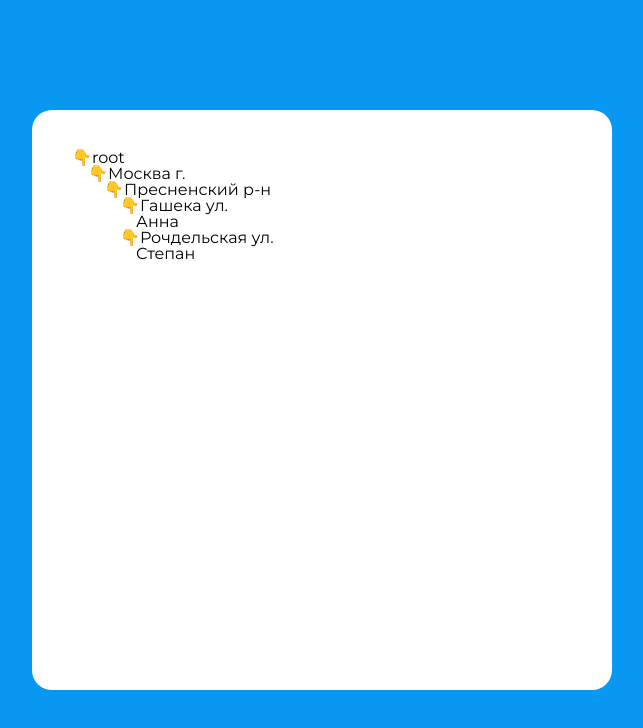
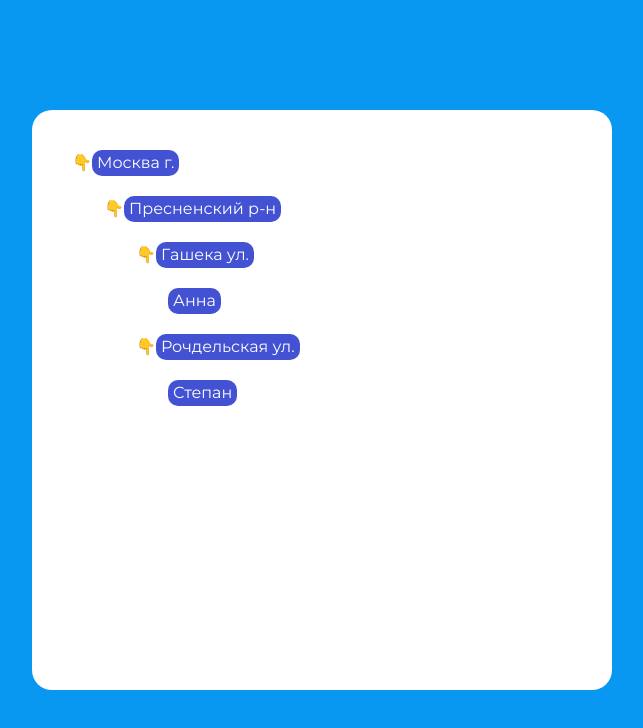
Before and after one commit to xtansy/test-vrn-app, a React (Create React App) app: page / in a window 1280 px wide. Shown: the top 728 px of the page, without its empty margins (318-961 px from the left). Built offline with nearby package versions, Linux system fonts and the light colour scheme.

Commit message:
make a better

```diff
--- a/src/App.js
+++ b/src/App.js
@@ -1,11 +1,8 @@
 import "./App.scss";
 
-import { useEffect } from "react";
-
-import { Field } from "./components";
 import { makeTree } from "./utils/makeTree/makeTree";
 
-import { FileTree } from "./FileTree";
+import { TreeNode } from "./components";
 
 const citienz = [
     {
@@ -49,30 +46,17 @@ const citienz = [
 ];
 
 const App = () => {
-    const tree = makeTree(citienz);
+    const nodes = makeTree(citienz).root.children;
 
-    const printTree = (node, level = 0) => {
-        const margin = level * 20;
-
-        for (let i = 0; i < node.children.length; i++) {
-            printTree(node.children[i], level + 1);
+    return (
+        <div className="content">{
+            nodes.map(node => {
+                return (
+                    <TreeNode node={node} />
+                )
+            })
         }
 
-        console.log("вызов");
-
-        return (
-            <Field value={node.value} style={{ marginRight: `${margin}px` }} />
-        );
-    };
-
-    return (
-        <div className="content">
-            {}
-            {/* {
-				printTree(tree.root)
-			} */}
-
-            <FileTree data={tree} />
         </div>
     );
 };
--- a/src/FileTree.js
+++ /dev/null
@@ -1,9 +0,0 @@
-import { TreeNode } from "./TreeNode";
-
-export const FileTree = ({ data }) => {
-    return (
-        <div>
-            <TreeNode node={data.root} />
-        </div>
-    );
-};
--- a/src/TreeNode.js
+++ /dev/null
@@ -1,27 +0,0 @@
-import React, { useState } from "react";
-
-export const TreeNode = ({ node }) => {
-    const [isOpen, setIsOpen] = useState(true);
-
-    const handleToggle = () => {
-        setIsOpen(!isOpen);
-    };
-
-    const hasChildren = node.children && node.children.length > 0;
-
-    return (
-        <div>
-            <div onClick={handleToggle}>
-                {hasChildren && (isOpen ? "👇" : "👉")}
-                {node.value}
-            </div>
-            {hasChildren && isOpen && (
-                <div style={{ marginLeft: "1rem" }}>
-                    {node.children.map((child) => (
-                        <TreeNode key={child.value} node={child} />
-                    ))}
-                </div>
-            )}
-        </div>
-    );
-};
--- /dev/null
+++ b/src/components/TreeNode/TreeNode.js
@@ -0,0 +1,34 @@
+import "./TreeNode.scss";
+
+import { useState } from "react";
+
+import { Node } from "../../ui";
+
+export const TreeNode = ({ node }) => {
+
+    const [isOpen, setIsOpen] = useState(true);
+
+    const handleToggle = () => {
+        setIsOpen(!isOpen);
+    };
+
+    const hasChildren = node.children && node.children.length > 0;
+
+    return (
+        <div className="treeNode">
+            <div className="treeNode__content" onClick={handleToggle}>
+                {hasChildren && (isOpen ? "👇" : "👉")}
+                <Node value={node.value} />
+            </div>
+            {
+                hasChildren && isOpen && (
+                    <div style={{ marginLeft: "2rem" }}>
+                        {node.children.map((child) => (
+                            <TreeNode key={child.value} node={child} />
+                        ))}
+                    </div>
+                )
+            }
+        </div >
+    );
+};
--- /dev/null
+++ b/src/components/TreeNode/TreeNode.scss
@@ -0,0 +1,7 @@
+.treeNode {
+    &__content {
+        display: flex;
+        align-items: center;
+        margin-bottom: 20px;
+    }
+}
--- a/src/components/index.js
+++ b/src/components/index.js
@@ -1 +1 @@
-export * from "./Field/Field";
+export * from "./TreeNode/TreeNode";
--- a/src/components/Field/Field.jsx
+++ b/src/ui/Node/Node.js
@@ -1,8 +1,8 @@
-import "./Field.scss";
+import "./Node.scss";
 
-export const Field = ({ value }) => {
+export const Node = ({ value }) => {
     return (
-        <div className="field">
+        <div className="node">
             <h2 className="field__value">{value}</h2>
         </div>
     );
--- a/src/components/Field/Field.scss
+++ b/src/ui/Node/Node.scss
@@ -1,16 +1,13 @@
-.field {
+.node {
     display: flex;
     justify-content: center;
     align-items: center;
     text-align: center;
 
-    max-width: 50px;
-    max-height: 50px;
-
-    width: 100%;
-    height: 100%;
-
     background: #4352d3;
     border-radius: 10px;
     color: #FFFF;
+
+    width: fit-content;
+    padding: 5px;
 }
--- /dev/null
+++ b/src/ui/index.js
@@ -0,0 +1 @@
+export * from "./Node/Node";
```
